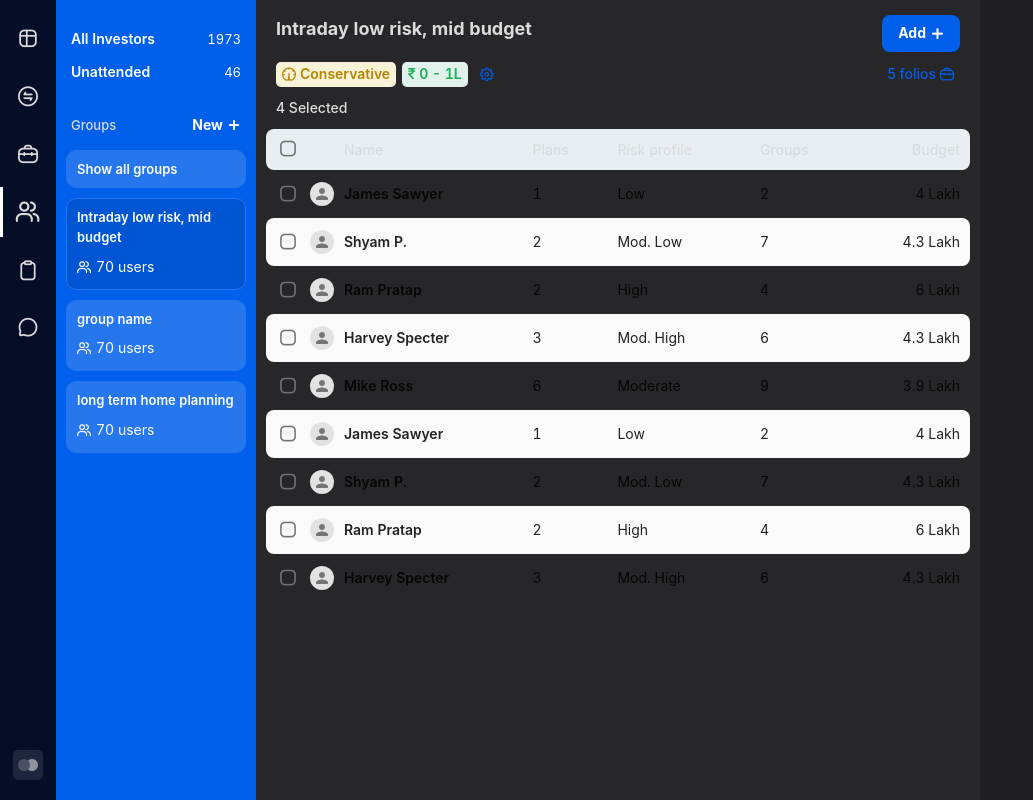
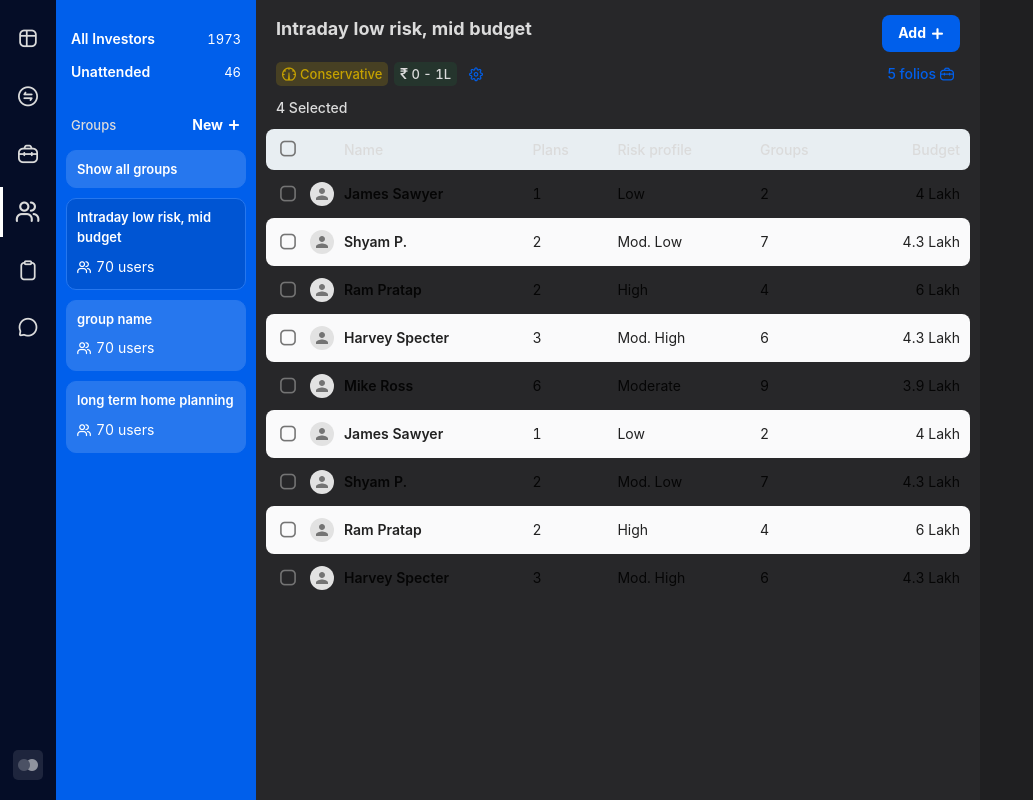
Before and after one commit to piyush31D/advisor-web-app, a React (Create React App) app: page /investor/group/1 in a window 1280 px wide. Shown: the whole page, without its empty margins (0-1033 px from the left). Built offline with nearby package versions, Linux system fonts and the light colour scheme; no server answers.

Commit message:
add more colours to tag

```diff
--- a/src/components/tag/tag.module.css
+++ b/src/components/tag/tag.module.css
@@ -1,16 +1,19 @@
 .tag {
   border-radius: 5px;
-  padding:0 6px;
-  height:1.8em;
+  padding: 0 6px;
+  height: 1.8em;
   margin-right: 6px;
-  font-weight: 600;
+  font-weight: 500;
   display: inline-flex;
   align-items: center;
   line-height: 1em;
 }
-.tag span{
-  vertical-align: middle;
+.tagText{
+  display: inline-flex;
+  align-items: baseline;
+  white-space: nowrap;
 }
+
 .tag:last-child {
   margin-right: 0;
 }
@@ -19,35 +22,65 @@
   margin: 0 2px;
 }
 
+.medium {
+  font-size: var(--font-medium);
+}
+
+.regular {
+  font-size: var(--font-medium);
+}
+
 .grey {
   color: (--text-primary);
   background-color: var(--background-secondary);
 }
 
 .red {
-  color: #DC513E;
-  background-color: #F8DCD8;
+  color: rgb(235, 0, 0);
+  background-color: rgba(235, 0, 0, 0.1);
 }
 
 .blue {
-  color: var(--accent);
+  color:var(--accent);
   background-color: var(--accent-shade);
 }
 
 .yellow {
-  color: #B58500;
-  background-color: #F8F3D7;
+  color:var(--yellow);
+  background-color: var(--yellow-shade);
 }
 
 .green {
-  color: #19AF55;
-  background-color: #E0F2EB;
+  color:var(--green);
+  background-color: var(--green-shade);
 }
 
-.medium {
-  font-size: var(--font-medium);
+.orange {
+  color:var(--orange);
+  background-color: var(--orange-shade);
 }
 
-.regular {
-  font-size: var(--font-regular);
+.olive {
+  color:var(--olive);
+  background-color: var(--olive-shade);
 }
+
+.teal {
+  color:var(--teal);
+  background-color: var(--teal-shade);
+}
+
+.pink {
+  color:var(--pink);
+  background-color: var(--pink-shade);
+}
+
+.purple {
+  color:var(--purple);
+  background-color: var(--purple-shade);
+}
+
+.brown {
+  color:var(--brown);
+  background-color: var(--brown-shade);
+}
--- a/src/components/tag/tag.tsx
+++ b/src/components/tag/tag.tsx
@@ -4,17 +4,19 @@ import styles from './tag.module.css';
 
 interface Props {
   title?: string,
-  color: 'grey' | 'blue' | 'red' | 'yellow' | 'green',
+  color: 'grey' | 'blue' | 'red' | 'yellow' | 'green' | 'orange' | 'olive' | 'teal' | 'purple' | 'pink' | 'brown',
   size: 'regular' | 'medium' | 'large',
   icon?: string
 }
 const Tag: React.FC<Props> = (props) => {
   return (
     <span className={cx(styles.tag, styles[props.color], styles[props.size])}>
-      {props.icon && <span className={cx(`pficon-${props.icon}`, styles[props.size])} />}
-      {props.icon && props.title && <span className={styles.spacer} />}
-      <span>
-        {props.title && props.title}
+      <span className={styles.tagText}>
+        {props.icon && <span className={`pficon-${props.icon}`} style={{fontSize:14}}/>}
+        {props.icon && props.title && <span className={styles.spacer} />}
+        <span>
+          {props.title && props.title}
+        </span>
       </span>
     </span>
   );
```
